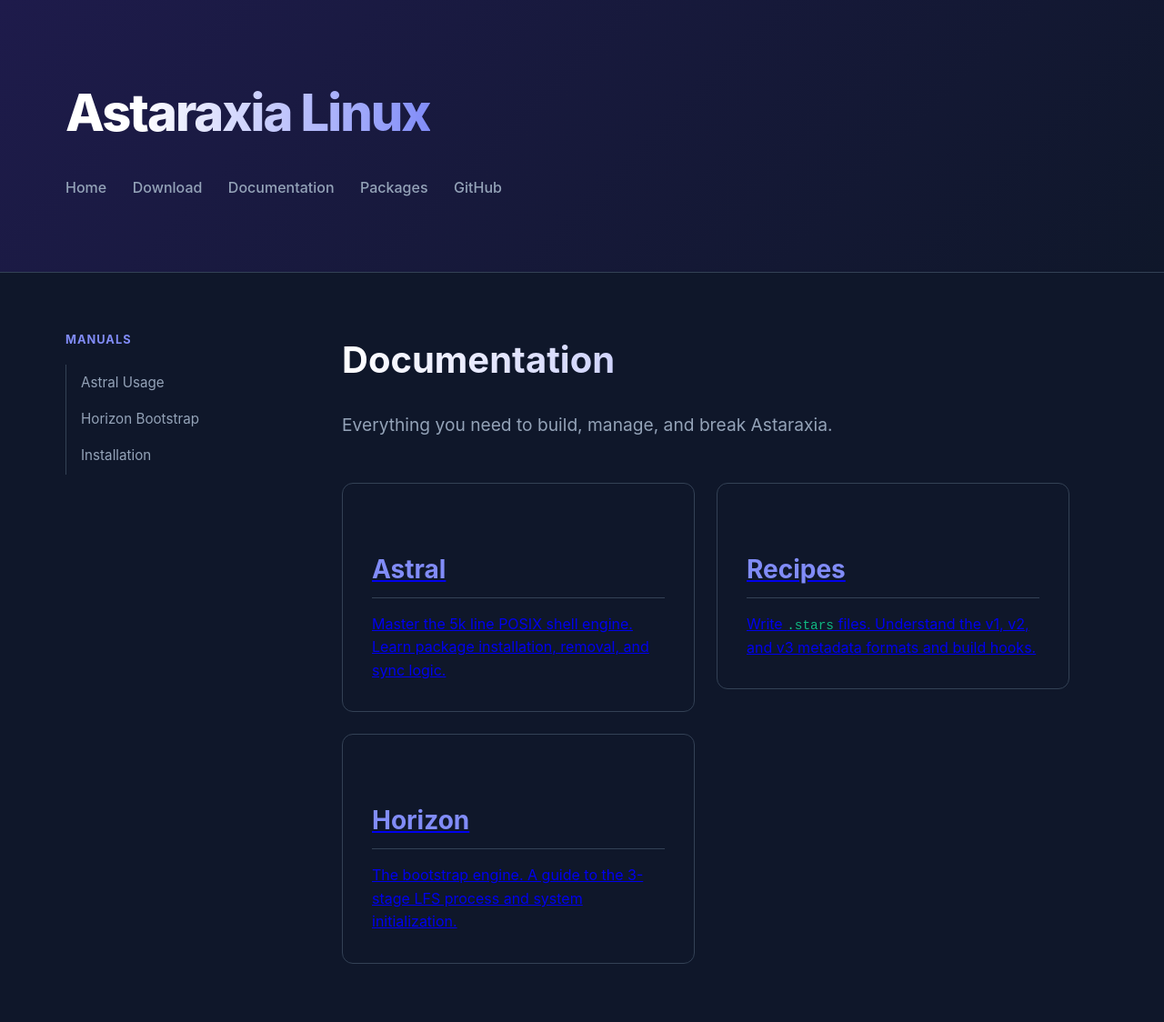
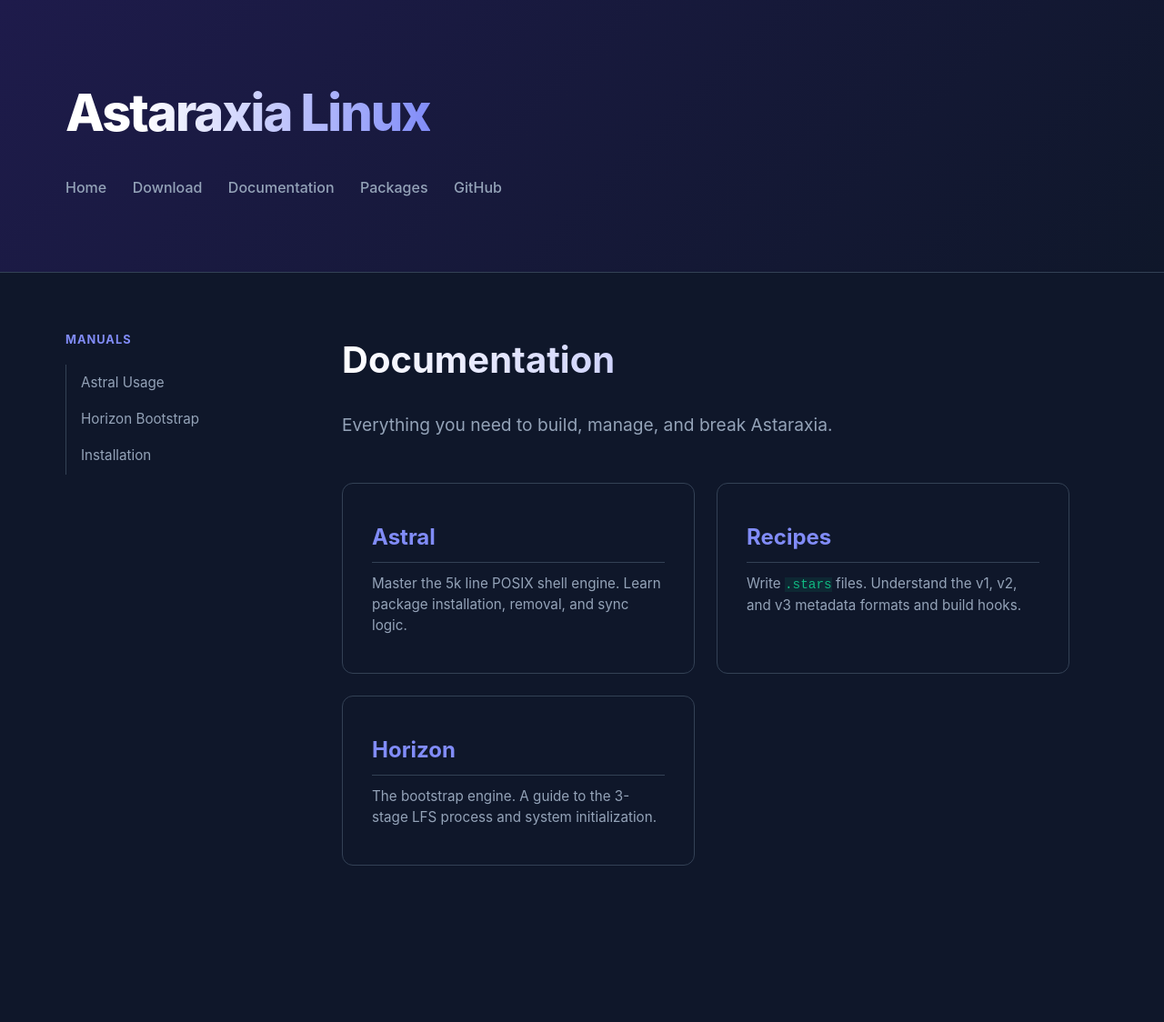
Before and after one commit to Astaraxia-Linux/astaraxia-linux.github.io, a Jekyll site: the page built from docs.html, in a window 1280 px wide. Shown: the whole page at 91% size. Built offline with Jekyll 4.4.1, drawn with Linux system fonts in a browser that asks for light colours; after the commit the page ends 1016 px from its top, so only the background shows below that.

Commit message:
Update docs.html

```diff
--- a/_layouts/docs.html
+++ b/_layouts/docs.html
@@ -107,6 +107,44 @@
         .specs-grid { display: grid; grid-template-columns: 1fr 1fr; gap: 2rem; }
         .spec-card { background: rgba(30, 41, 59, 0.5); padding: 1.5rem; border-radius: 8px; border: 1px solid var(--border); }
 
+        /* Documentation Index Styling */
+        .doc-card {
+            text-decoration: none;
+            display: block;
+        }
+
+        .doc-card .card {
+            background: var(--card-bg);
+            padding: 2.5rem 2rem;
+            border-radius: 12px;
+            border: 1px solid var(--border);
+            height: 100%;
+            transition: all 0.2s ease-in-out;
+        }
+
+        .doc-card h2 {
+            color: var(--primary);
+            margin-top: 0;
+            margin-bottom: 0.75rem;
+            font-size: 1.5rem;
+        }
+
+        .doc-card p {
+            color: var(--text-dim);
+            font-size: 0.95rem;
+            line-height: 1.5;
+        }
+
+        .doc-card:hover .card {
+            border-color: var(--primary);
+            transform: translateY(-5px);
+            box-shadow: 0 10px 30px -10px rgba(129, 140, 248, 0.3);
+        }
+
+        .doc-card code {
+            background: rgba(16, 185, 129, 0.1);
+            color: var(--accent);
+        }
         /* Responsive */
         @media (max-width: 850px) {
             .card-grid, .specs-grid { grid-template-columns: 1fr; }
```
